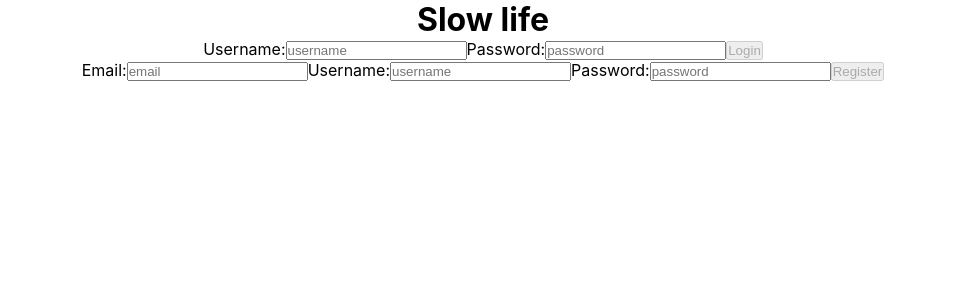
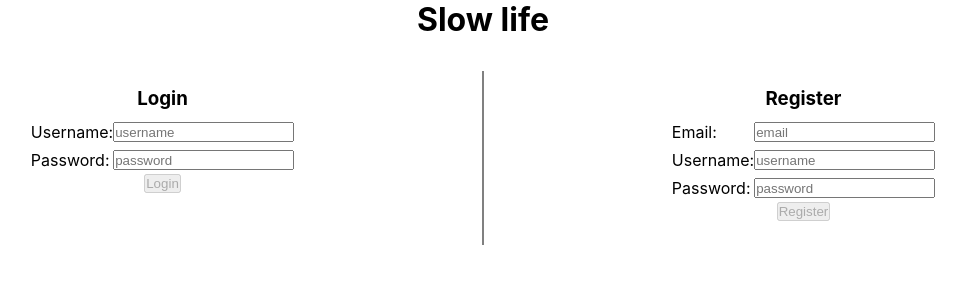
Before and after one commit to Build-Week-Making-Potlucks-Greate-Again/front-end, a React (Create React App) app: page / in a window 1280 px wide. Shown: the top 300 px of the page, without its empty margins (157-1123 px from the left). Built offline with nearby package versions, Linux system fonts and the light colour scheme.

Commit message:
add some styling to login/register page

```diff
--- a/src/App.js
+++ b/src/App.js
@@ -1,4 +1,5 @@
 import { BrowserRouter as Router, Route } from "react-router-dom";
+import styled from 'styled-components'
 import "./App.css";
 
 import PrivateRoute from './components/PrivateRoute'
@@ -7,6 +8,30 @@ import Register from './components/Register'
 import PotlucksList from "./components/PotlucksList";
 import CreatePotLucks from "./pages/Create-Pot-Lucks";
 
+const StyledLoginReg = styled.div`
+margin-top: 2rem;
+display:flex;
+justify-content: space-evenly;
+
+span {
+  border: 1px solid grey;
+}
+.container {
+  margin: 1rem;
+}
+.container form{
+  display: flex;
+  flex-flow: column nowrap;
+  align-items: center;
+  margin: .5rem;
+  label {
+    margin: .25rem 0;
+    width: 100%;
+    display: flex;
+    justify-content: space-between;
+  }
+}
+`
 
 function App() {
   return (
@@ -15,10 +40,11 @@ function App() {
       <Router>
         <Route exact path='/' render={(props) => {
           return (
-            <>
+            <StyledLoginReg>
             <Login {...props}/>
+            <span />
             <Register {...props}/>
-            </>
+            </StyledLoginReg>
           )
         }}/>
         <PrivateRoute path='/potlucks' component={PotlucksList}/>
--- a/src/components/Login.js
+++ b/src/components/Login.js
@@ -38,7 +38,8 @@ const Login = (props) => {
     }
     //Form
     return (
-        <div className='container'>
+        <div className='login container'>
+            <h3>Login</h3>
             <form onSubmit={onSubmit}>
                 <label>
                     Username:
--- a/src/components/Register.js
+++ b/src/components/Register.js
@@ -65,7 +65,8 @@ const Register = (props) => {
     }
 
     return (
-        <div className='container'>
+        <div className='register container'>
+            <h3>Register</h3>
             <form onSubmit={onSubmit}>
                 <label>
                     Email:
```
